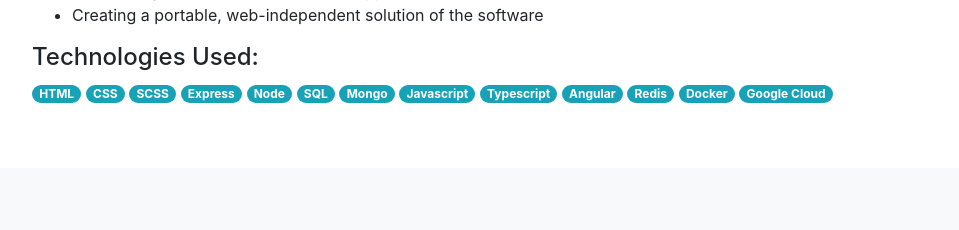
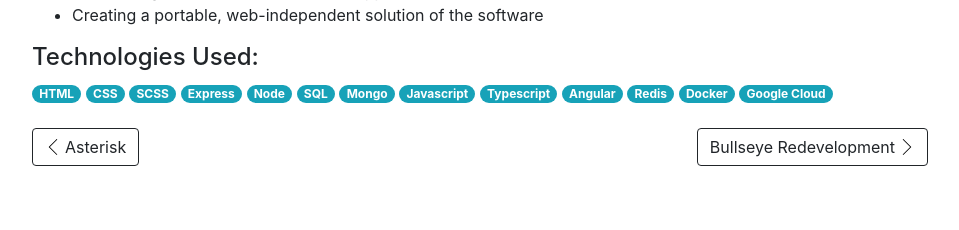
Before and after one commit to Will-Carr/willcarr.dev, a PHP site: page /portfolio/konstru/ in a window 1280 px wide. Shown: the part 812-1042 px from the top of the page, without its empty margins (320-1279 px from the left). Before the commit the page ends 915 px from the top, so only its background shows below. Run offline with PHP 8.4, Linux system fonts and the light colour scheme.

Commit message:
Buttons between portfolio items

```diff
--- a/portfolio/konstru/index.html
+++ b/portfolio/konstru/index.html
@@ -153,6 +153,25 @@
             <span class="badge badge-pill badge-info">Google Cloud</span>
           </div>
 
+          <div class="mt-4 d-flex justify-content-between flex-wrap">
+            <a href="/portfolio/asterisk/" class="btn btn-clear mr-md-2 d-flex justify-content-between">
+              <svg class="arrow" xmlns="http://www.w3.org/2000/svg" xmlns:xlink="http://www.w3.org/1999/xlink" version="1.1" x="0px" y="0px" viewBox="0 0 477.175 477.175" xml:space="preserve">
+                <g>
+                	<path d="M145.188,238.575l215.5-215.5c5.3-5.3,5.3-13.8,0-19.1s-13.8-5.3-19.1,0l-225.1,225.1c-5.3,5.3-5.3,13.8,0,19.1l225.1,225   c2.6,2.6,6.1,4,9.5,4s6.9-1.3,9.5-4c5.3-5.3,5.3-13.8,0-19.1L145.188,238.575z"/>
+                </g>
+              </svg>
+              <span class="ml-1 arrow-text">Asterisk</span>
+            </a>
+            <a href="/portfolio/bullseye-redevelopment/" class="btn btn-clear d-flex justify-content-between">
+              <span class="mr-1 arrow-text">Bullseye Redevelopment</span>
+              <svg class="arrow" xmlns="http://www.w3.org/2000/svg" xmlns:xlink="http://www.w3.org/1999/xlink" version="1.1" x="0px" y="0px" viewBox="0 0 477.175 477.175" xml:space="preserve">
+                <g>
+                	<path xmlns="http://www.w3.org/2000/svg" d="M360.731,229.075l-225.1-225.1c-5.3-5.3-13.8-5.3-19.1,0s-5.3,13.8,0,19.1l215.5,215.5l-215.5,215.5   c-5.3,5.3-5.3,13.8,0,19.1c2.6,2.6,6.1,4,9.5,4c3.4,0,6.9-1.3,9.5-4l225.1-225.1C365.931,242.875,365.931,234.275,360.731,229.075z   "/>
+                </g>
+              </svg>
+            </a>
+          </div>
+
         </div>
 
       </div>
--- a/portfolio/style.css
+++ b/portfolio/style.css
@@ -85,6 +85,17 @@
   font-size: 15vw;
 }
 
+.arrow {
+  height: 1em;
+  width: 1em;
+  margin: auto 0;
+}
+
+.arrow-text {
+  max-width: calc(100% - 16px - .25em);
+  margin: auto 0;
+}
+
 @media screen and (min-width: 450px) {
   #bullseye-title {
     font-size: 3.5rem;
```
Also changed, not shown: portfolio/asterisk/index.html (+19 -0 lines), portfolio/bullseye-redevelopment/index.html (+19 -0 lines), portfolio/degaetano-carr/index.html (+19 -0 lines), portfolio/team-lyders/index.html (+19 -0 lines).
